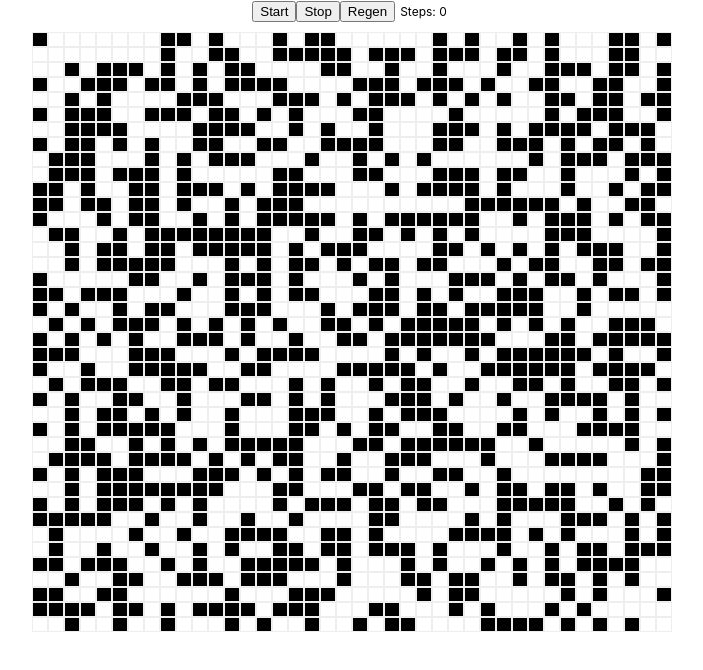
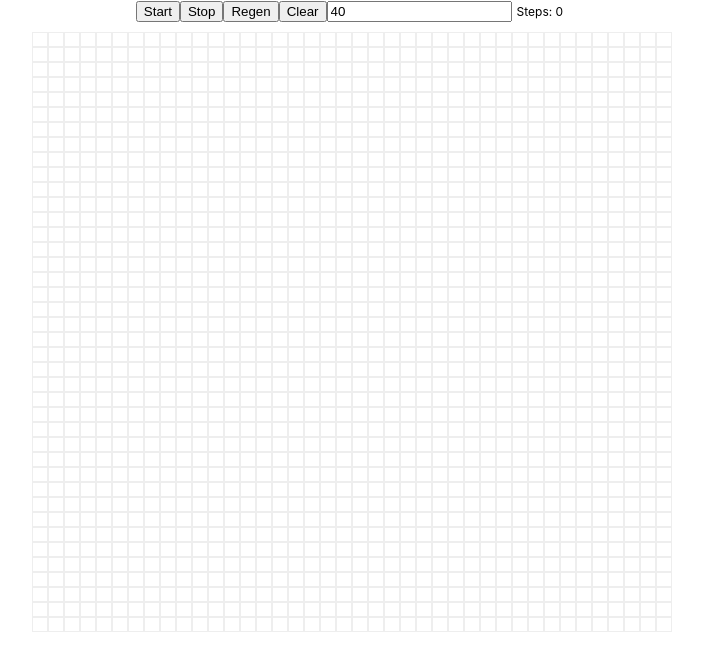
Before and after one commit to pgaard/gameoflife, a React app: page / in a window 1280 px wide. Shown: the top 670 px of the page, without its empty margins (288-991 px from the left). Built offline with nearby package versions, Linux system fonts and the light colour scheme.

Commit message:
resize and clear

```diff
--- a/src/App.js
+++ b/src/App.js
@@ -9,10 +9,23 @@ class App extends Component {
     const gridSize = 40;
     this.state = {
       gridSize: gridSize,
-      cells: this.genRandom(gridSize),
+      cells: this.genBlank(gridSize),
       stepCount: 0
     };
   }
+
+  genBlank(gridSize){
+    const cells = [];
+    for(var i=0; i<gridSize; i++){
+      const row = [];
+      for(var j=0; j<gridSize; j++){
+        row.push(0);
+      }
+      cells.push(row);
+    }
+    return cells;
+  }
+
 
   genRandom(gridSize){
     const cells = [];
@@ -24,6 +37,11 @@ class App extends Component {
       cells.push(row);
     }
     return cells;
+  }
+
+  cellClickedHandler = (row, column) => {
+    console.log("clicked cell " + row + " " + column);
+    this.toggleCell(row, column);
   }
 
   numberOfNeighbors(cells, row, column, gridSize) {
@@ -56,16 +74,42 @@ class App extends Component {
     return (number === 3);
   }
 
+  copyCells(newSize, oldSize) {
+    if(!oldSize){
+      oldSize = newSize;
+    }
+    const cells = [];
+    for(var i=0; i<newSize; i++){
+      cells[i] = [];
+      for(var j=0; j<newSize; j++){
+        let val = (i < oldSize && j < oldSize) ? this.state.cells[i][j] : 0;
+        cells[i].push(val);
+      }
+    }
+    return cells;
+  }
+
+  toggleCell(row, column){
+    const gridSize = this.state.gridSize;
+    const cells = this.copyCells(gridSize);
+    cells[row][column] = cells[row][column] ? 0 : 1;
+
+    this.setState({
+      cells : cells
+    });
+  }
+
   step = () => {
     const gridSize = this.state.gridSize;
     const stepCount = this.state.stepCount + 1;
-    const cells = [];
+    const cells = this.copyCells(gridSize);
+
     for(var i=0; i<gridSize; i++){
-      cells[i] = [];
       for(var j=0; j<gridSize; j++){
-        cells[i].push(this.newCellValue(this.state.cells, i, j, gridSize));
+        cells[i][j] = this.newCellValue(this.state.cells, i, j, gridSize);
       }
     }
+
     this.setState({
       cells : cells,
       stepCount: stepCount
@@ -93,15 +137,39 @@ class App extends Component {
     });
   }
 
+  resize = (event) => {
+    const newSize = event.target.value;
+    const newCells = this.copyCells(newSize, this.state.gridSize);
+    this.setState({
+      gridSize: newSize,
+      cells: newCells
+    });
+  }
+
+  clear = () => {
+    const gridSize = this.state.gridSize;
+    const cells =  this.genBlank(gridSize);
+    this.setState({
+      gridSize: gridSize,
+      cells: cells,
+      stepCount: 0
+    });
+  }
+
   render() {
     return (
       <div className="App">
         <button onClick={this.start}>Start</button>
         <button onClick={this.stop}>Stop</button>
         <button onClick={this.regen}>Regen</button>
+        <button onClick={this.clear}>Clear</button>
+        <input type="number" onChange={this.resize} value={this.state.gridSize}></input>
         <span className="stepCount">Steps: {this.state.stepCount}</span>
         <div className="TheGrid">
-          <Grid cells={this.state.cells} gridSize={this.state.gridSize}>
+          <Grid
+            cellClicked={this.cellClickedHandler}
+            cells={this.state.cells}
+            gridSize={this.state.gridSize}>
           </Grid>
         </div>
       </div>
--- a/src/components/Cell/cell.js
+++ b/src/components/Cell/cell.js
@@ -1,10 +1,9 @@
 import React from 'react';
 import classes from './cell.module.css';
 
-const Cell = (props) => {
- return <div className={props.alive ? classes.CellActive : classes.CellInactive}></div>
-}
-
-
+const Cell = (props) =>
+    <div onClick={props.click}
+        className={props.alive ? classes.CellActive : classes.CellInactive}>
+    </div>
 
 export default Cell;
--- a/src/components/Grid/grid.js
+++ b/src/components/Grid/grid.js
@@ -8,9 +8,11 @@ class Grid extends Component {
         return this.props.cells.map((row, rowIndex) => {
             return (
                 <div className={classes.Grid} key={rowIndex}>
-                    {row.map((cell, cellIndex) => {
-                        return <Cell alive={cell} key={cellIndex}></Cell>
-                    })}
+                    {
+                        row.map((cell, cellIndex) => {
+                            return <Cell click={() => this.props.cellClicked(rowIndex, cellIndex)} alive={cell} key={cellIndex}></Cell>
+                        })
+                    }
                 </div>
             )
         });
```
